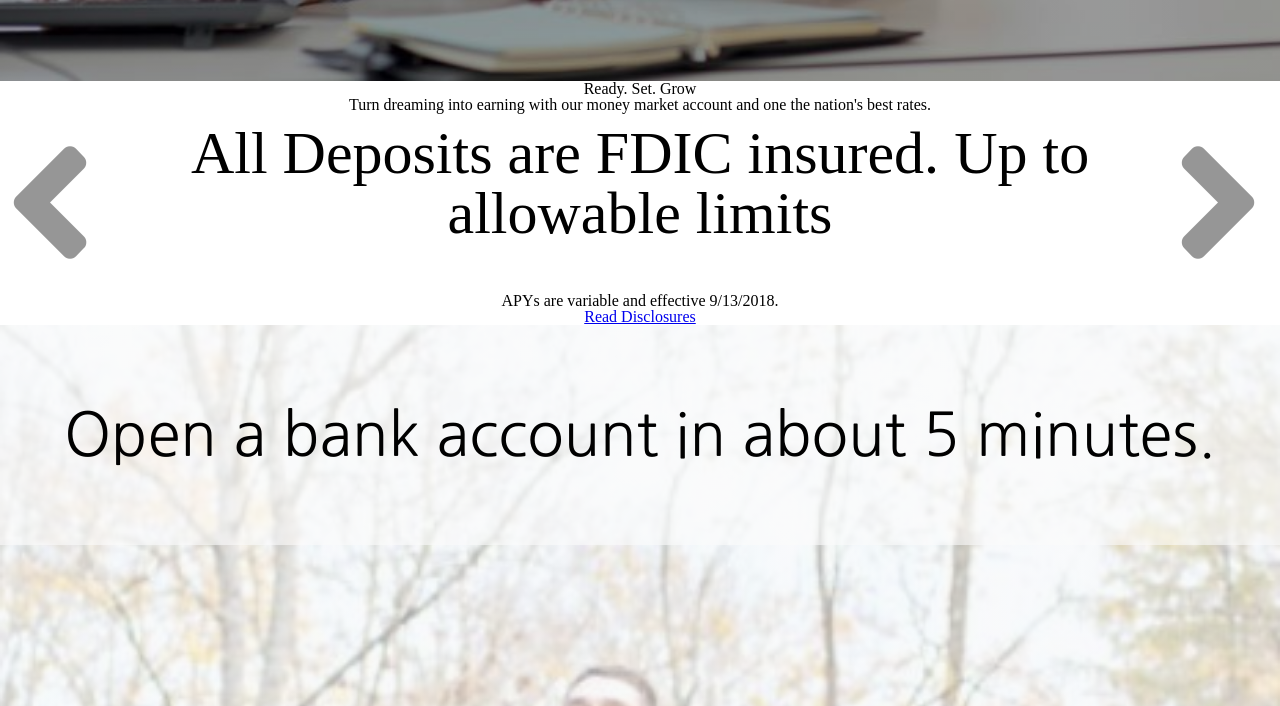
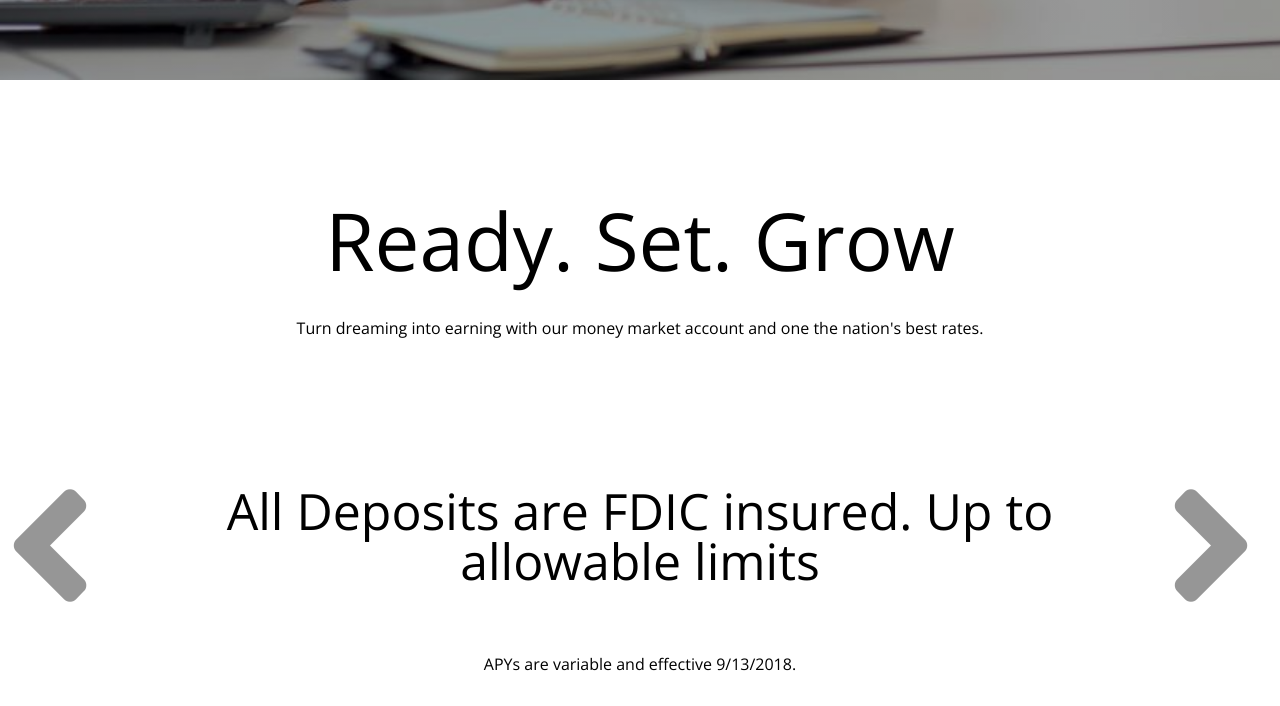
Before and after one commit to memmo01/mocksite-day6, a plain HTML site: page index.html in a window 1280 px wide. Shown: the part 973-1679 px from the top of the page. Drawn offline with nearby package versions, Linux system fonts and the light colour scheme.

Commit message:
changed styling of font

```diff
--- a/index.html
+++ b/index.html
@@ -15,6 +15,8 @@
         padding: 0;
         margin: 0;
         overflow-x: hidden;
+
+        font-family: 'Open Sans', sans-serif;
     }
 
     header {
@@ -110,16 +112,27 @@
 
     #firstSectionAd {
         text-align: center;
+        padding: 100px 0 100px 0;
+    }
+
+    #firstSectionAd h1 {
+        font-size: 80px;
+    }
+
+    #firstSectionAd h1,
+    #firstSectionAd p {
+        padding: 20px 0 20px 0;
     }
 
     .carousel {
         display: inline-flex;
         width: 100%;
+        padding-top: 100px;
     }
 
     .carouselInfo {
-        font-size: 60px;
-        padding: 10px;
+        font-size: 50px;
+        padding: 30px 10px 10px 10px;
     }
 
     .arrowLeft,
@@ -183,7 +196,7 @@
 
     #atmLocation {
         text-align: center;
-        padding: 100px 0 100px 0;
+        padding: 80px 0 100px 0;
         background-color: rgba(35, 87, 137, 1);
         color: white;
     }
@@ -191,7 +204,7 @@
 
     #marker {
         font-size: 100px;
-        padding: 40px;
+        padding: 35px;
     }
 
     #atmLocation article {
```
